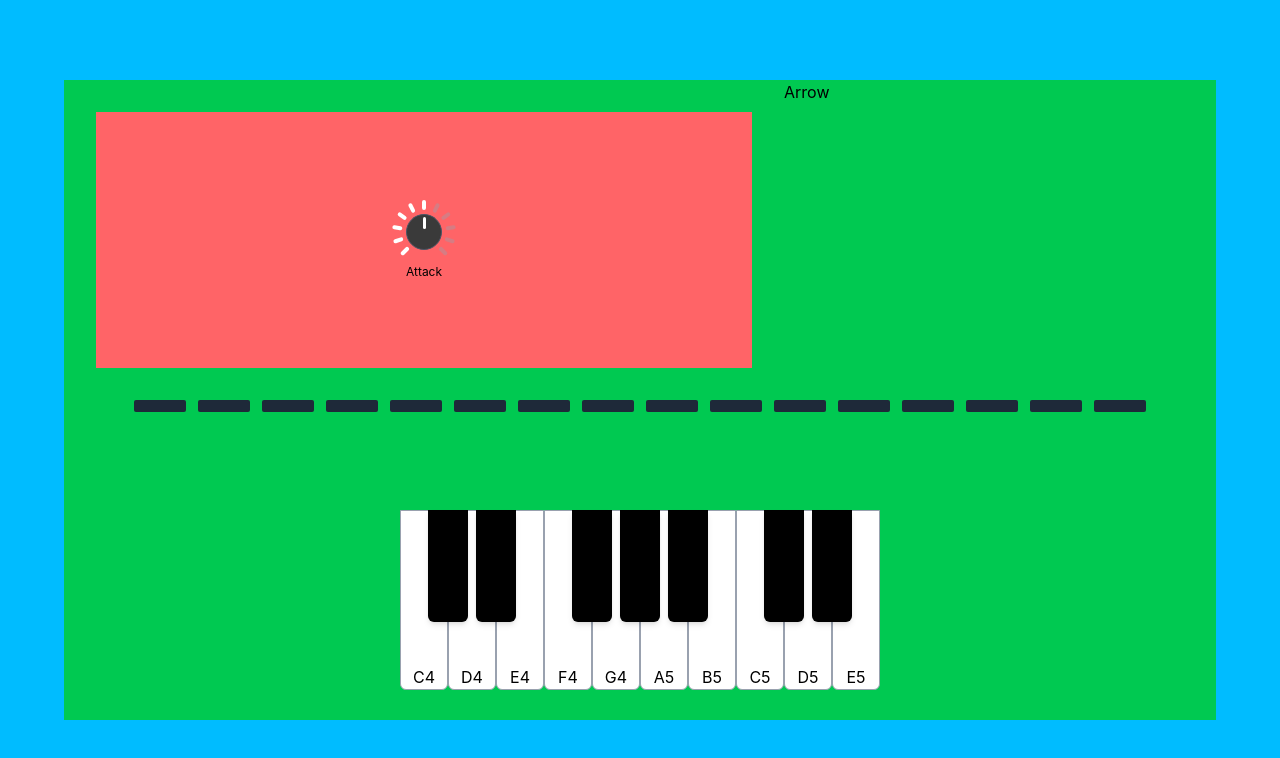
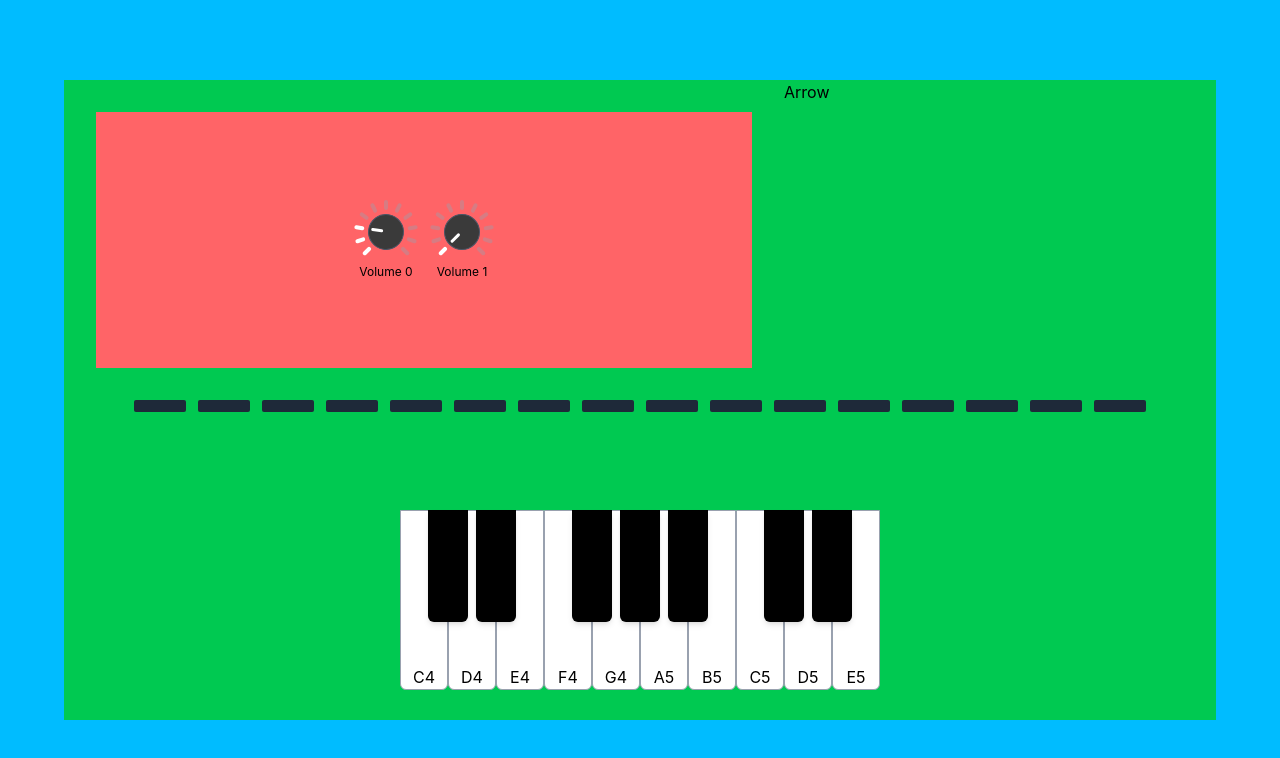
Before and after one commit to boomertanjim/Funky-Synth, a React (Vite) app: page / in a window 1280 px wide. Shown: the top 758 px of the page. Built offline with nearby package versions, Linux system fonts and the light colour scheme.

Commit message:
Used props to dynamically change these knob and read each knob's value

```diff
--- a/src/App.jsx
+++ b/src/App.jsx
@@ -1,15 +1,35 @@
+import { useState } from "react";
 import Indicator from "./components/Indicator";
 import Piano from "./components/Piano";
 import Knobs from "./components/Knobs";
 import Arrow from "./components/Arrow";
 
 const App = () => {
+  const [knobControl, setKnobControl] = useState({
+    "Volume 0": 20,
+    "Volume 1": 0,
+  });
+
+  const handleKnobControl = (key, val) => {
+    setKnobControl((prev) => ({
+      ...prev,
+      [key]: val,
+    }));
+    console.log(key, val);
+  };
   return (
     <div className="w-screen h-screen bg-sky-400 py-[10vh] px-[5vw]">
       <div className="w-full h-full bg-green-500 grid grid-rows-8">
         <div className="row-span-4 grid grid-cols-8">
-          <div className="col-span-5 flex flex-col items-center justify-center bg-red-400 m-8">
-            <Knobs />
+          <div className="col-span-5 flex gap-3 items-center justify-center bg-red-400 m-8">
+            {Object.entries(knobControl).map(([key, val]) => (
+              <Knobs
+                key={key}
+                title={key}
+                val={val}
+                onChange={handleKnobControl}
+              />
+            ))}
           </div>
           <Arrow />
         </div>
--- a/src/components/Indicator.jsx
+++ b/src/components/Indicator.jsx
@@ -3,8 +3,8 @@ const indicators = Array.from({ length: 16 }, (_, i) => i + 1);
 const Indicator = () => {
   return (
     <div className="w-full h-full row-span-1 flex justify-center gap-3">
-      {indicators.map(() => (
-        <div className="w-13 h-3 bg-gray-800 rounded-xs"></div>
+      {indicators.map((i) => (
+        <div key={i} className="w-13 h-3 bg-gray-800 rounded-xs"></div>
       ))}
     </div>
   );
--- a/src/components/Knobs.jsx
+++ b/src/components/Knobs.jsx
@@ -1,7 +1,7 @@
 import { useState, useRef } from "react";
 
-const Knobs = () => {
-  const [value, setValue] = useState(50);
+const Knobs = ({ title, val, onChange }) => {
+  const [value, setValue] = useState(val);
   const dragging = useRef(false);
   const startY = useRef(0);
   const startVal = useRef(0);
@@ -24,6 +24,7 @@ const Knobs = () => {
     const deltaY = startY.current - i.clientY;
     const newVal = Math.min(100, Math.max(0, startVal.current + deltaY));
     const currentAng = ang + (newVal / 100) * (ang * 2);
+    onChange(title, newVal);
 
     if (knob.current) {
       knob.current.style.transform = `rotate(${currentAng}deg)`;
@@ -70,7 +71,7 @@ const Knobs = () => {
           <div className="absolute top-0.5 w-0.75 h-3 bg-white rounded-full"></div>
         </div>
       </div>
-      <span className="text-xs">Attack</span>
+      <span className="text-xs">{title}</span>
     </div>
   );
 };
```
